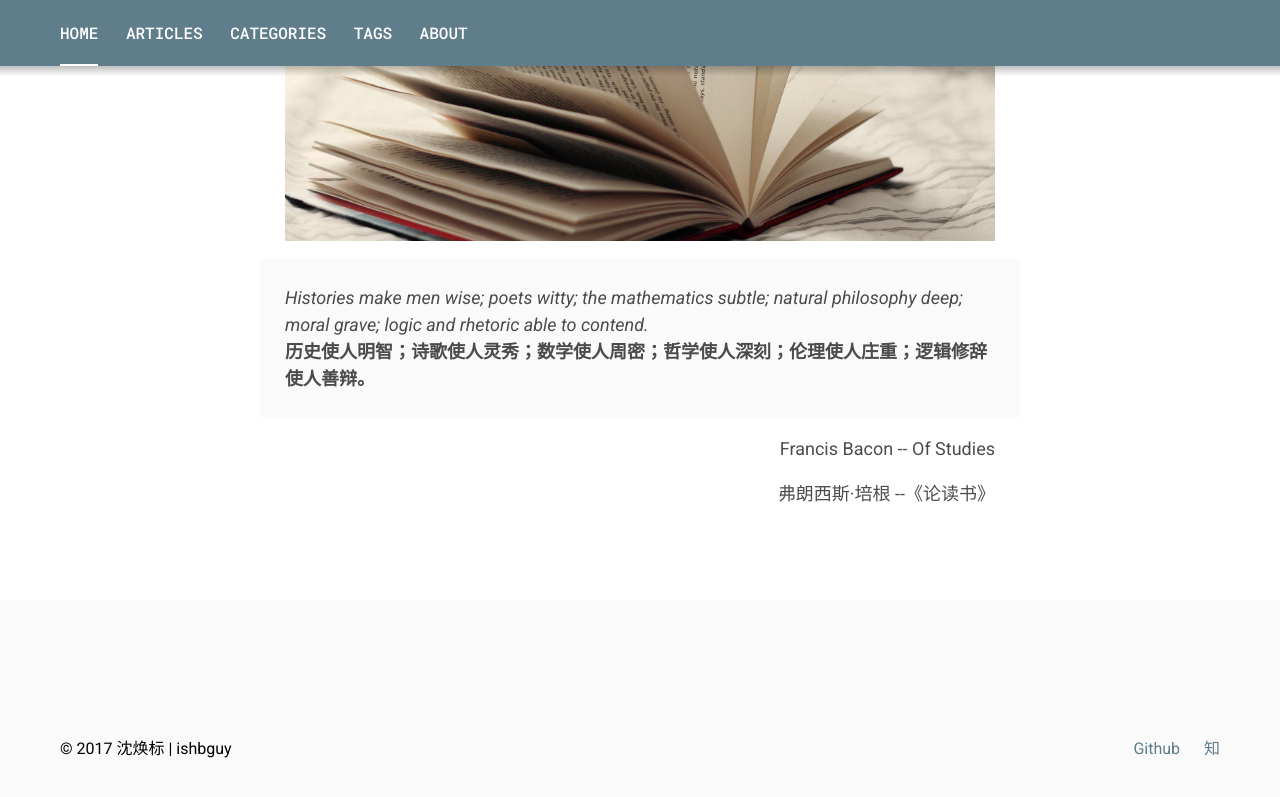
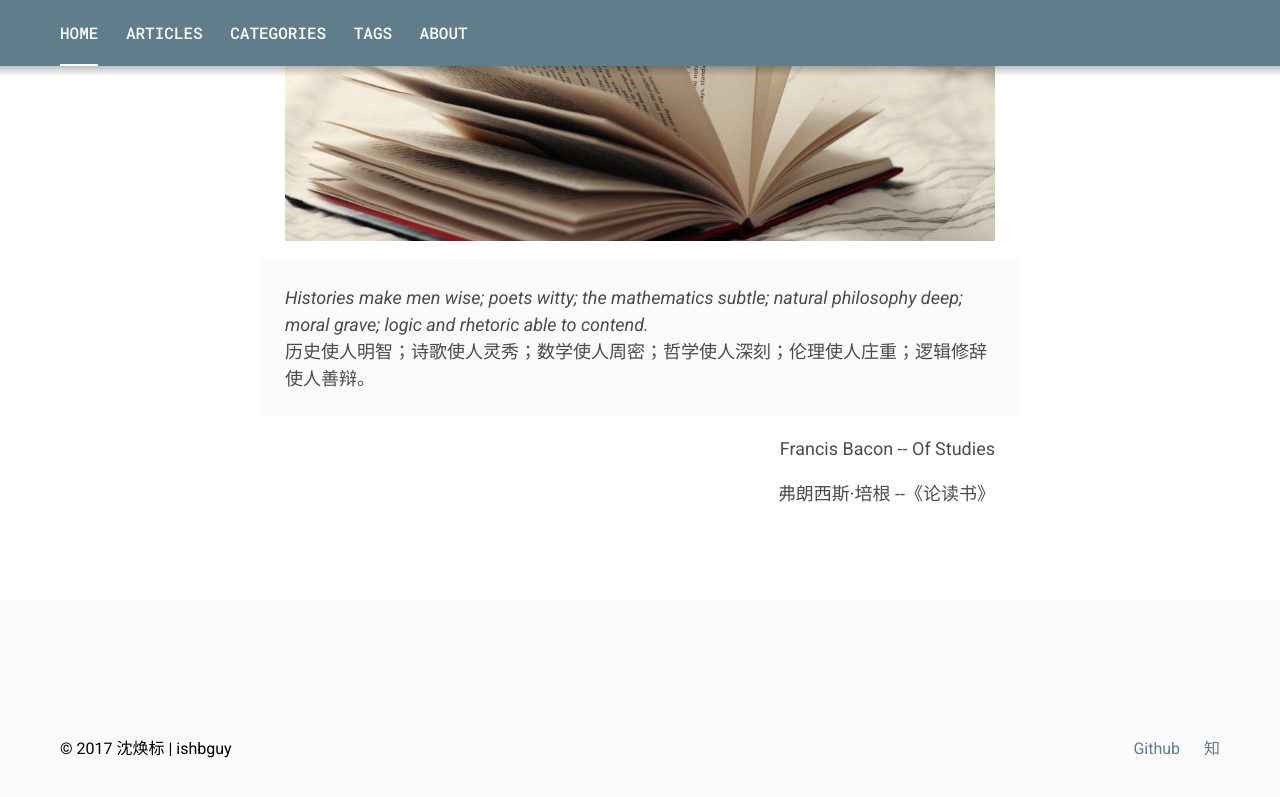
Before and after one commit to ishbguy/ishbguy.github.io, a Jekyll site: the page built from index.md, in a window 1280 px wide and 900 px high, scrolled down 509 px. Shown: the top 797 px of the window. Built offline with Jekyll 4.4.1, drawn with Linux system fonts in a browser that asks for light colours.

Commit message:
Dis-emphsize Chiness.

```diff
--- a/index.md
+++ b/index.md
@@ -8,7 +8,7 @@ title: 沈焕标 | ishbguy->notes
 > *Histories make men wise; poets witty; the mathematics subtle; natural
 > philosophy deep; moral grave; logic and rhetoric able to contend.*
 >
-> **历史使人明智；诗歌使人灵秀；数学使人周密；哲学使人深刻；伦理使人庄重；逻辑修辞使人善辩。**
+> 历史使人明智；诗歌使人灵秀；数学使人周密；哲学使人深刻；伦理使人庄重；逻辑修辞使人善辩。
 
 <p align="right">Francis Bacon -- Of Studies</p>
 <p align="right">弗朗西斯·培根 --《论读书》</p>
```
